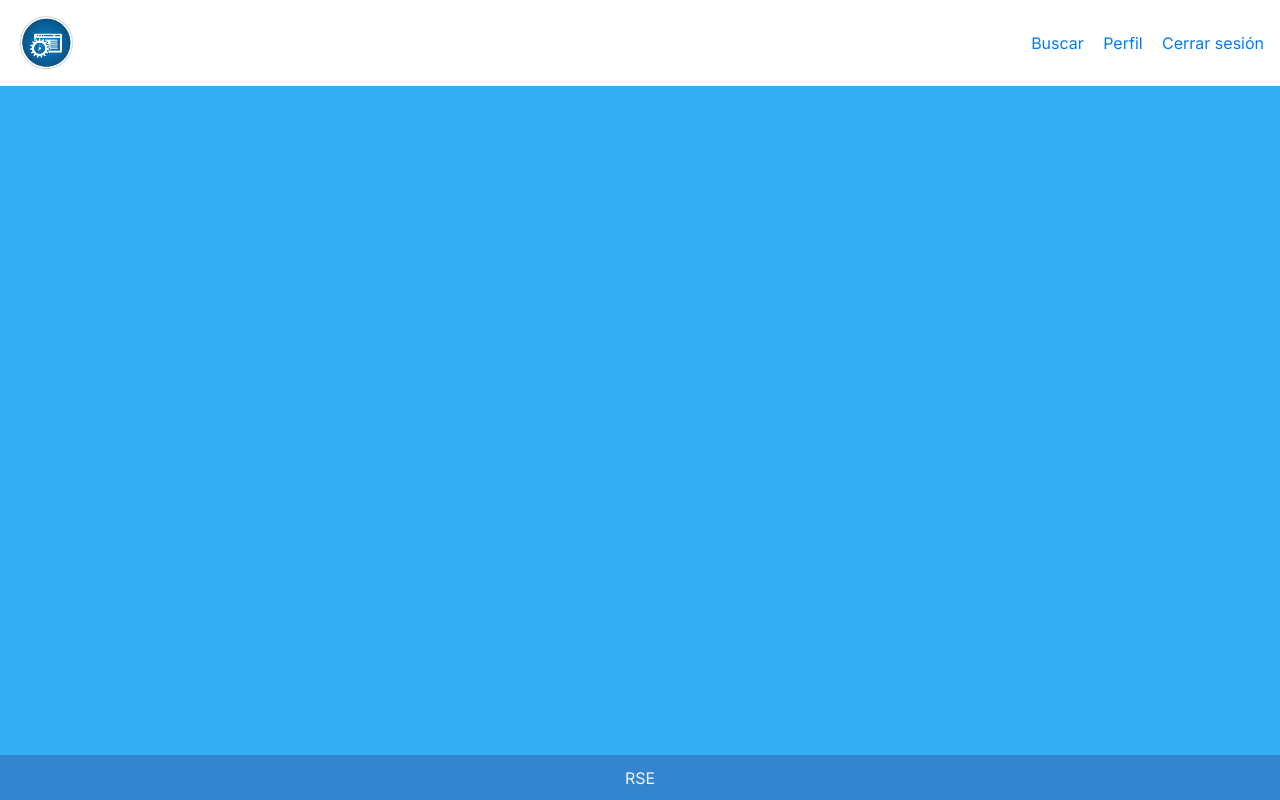
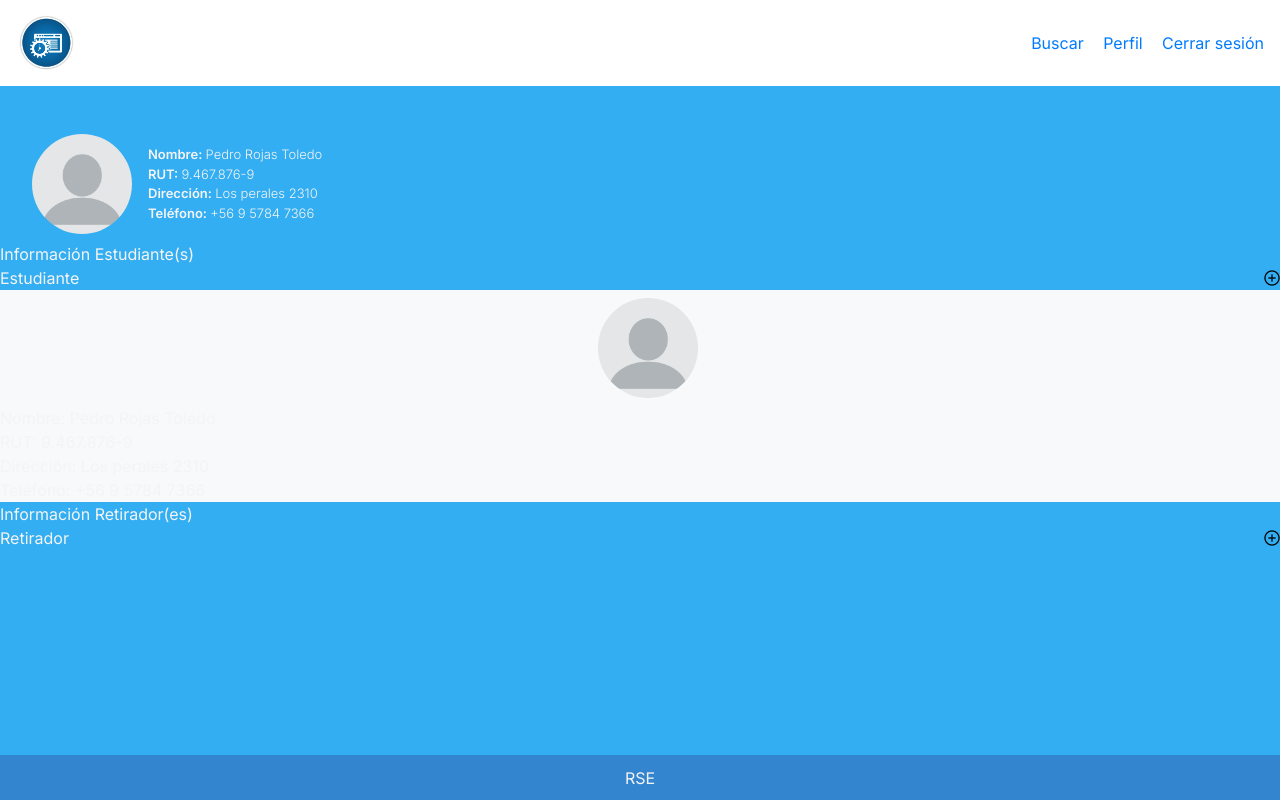
Before and after one commit to retiroseguro/retiroseguro, a Vue app: page /apoderado in a window 1280 px wide. Built offline with nearby package versions, Linux system fonts and the light colour scheme.

Commit message:
agregado perfil apoderado

```diff
--- a/src/views/Apoderado.vue
+++ b/src/views/Apoderado.vue
@@ -0,0 +1,94 @@
+<template>
+    <div>
+        <div class="resumen_ap">
+            <div class="imagen_ap">
+                <img src="../assets/img/perfil_blanco.png" alt="foto_perfil">
+            </div>
+            <div class="info_ap">
+                <p>Nombre: <span>Pedro Rojas Toledo</span></p>
+                <p>RUT: <span>9.467.876-9</span></p>
+                <p>Dirección: <span>Los perales 2310</span></p>
+                <p>Teléfono: <span>+56 9 5784 7366</span></p>
+            </div>
+        </div>
+        <div class="resumen_est">
+            <p>Información Estudiante(s)</p>
+            <div class="barra_est">
+                <p>Estudiante</p>
+                <img class="icon_agregar" src="../assets/img/agregar.png" alt="agregar">
+            </div>
+            <div class="resumen_ap2 bg-light">
+                <div class="imagen_ap">
+                    <img src="../assets/img/perfil_blanco.png" alt="foto_perfil">
+                </div>
+                <div class="info_ap2">
+                    <p>Nombre: <span>Pedro Rojas Toledo</span></p>
+                    <p>RUT: <span>9.467.876-9</span></p>
+                    <p>Dirección: <span>Los perales 2310</span></p>
+                    <p>Teléfono: <span>+56 9 5784 7366</span></p>
+                </div>
+            </div>
+        </div>
+        <div class="resumen_ret">
+            <p>Información Retirador(es)</p>
+            <div class="barra_ret">
+                <p>Retirador</p>
+                <img class="icon_agregar" src="../assets/img/agregar.png" alt="agregar">
+            </div>
+        </div>
+    </div>
+</template>
+
+<script>
+export default {
+
+}
+</script>
+
+<style lang="scss">
+@import "../assets/scss/tipografia.scss";
+@import "../assets/scss/colores.scss";
+
+p {
+    font-family: $inter;
+    color: $blanco;
+    margin: 0;
+    text-align: left;
+}
+
+.resumen_ap {
+    padding-top: 2.5rem;
+    display: flex;
+    align-items: center;
+}
+.imagen_ap {
+    padding: 0.5rem 1rem 0.5rem 2rem;
+}
+.imagen_ap img {
+    width: 12.5vh;
+    height: 12.5vh;
+    border-radius: 50%;
+}
+.info_ap p {
+    font-weight: bold;
+    font-size: small;
+}
+.info_ap span {
+    color: $blanco;
+    font-size: small;
+    font-weight: 200;
+}
+.icon_agregar {
+    height: 1rem;
+}
+.resumen_est .resumen_ret {
+    padding: 1rem;
+}
+
+.barra_est, .barra_ret{
+    display: flex;
+    align-items: center;
+    justify-content: space-between;
+}
+
+</style>
```
Also changed, not shown: src/assets/img/perfil_blanco.png (added).
